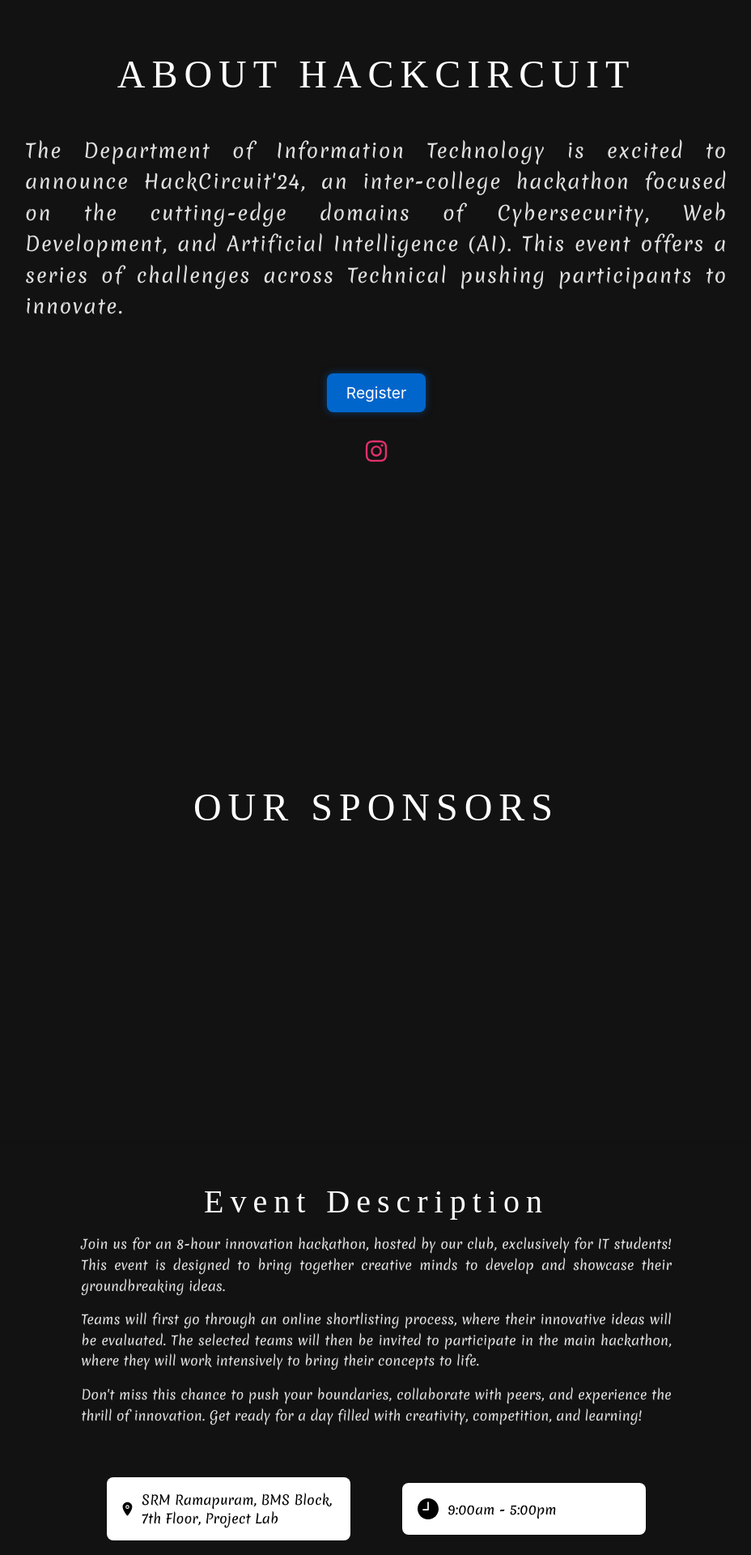
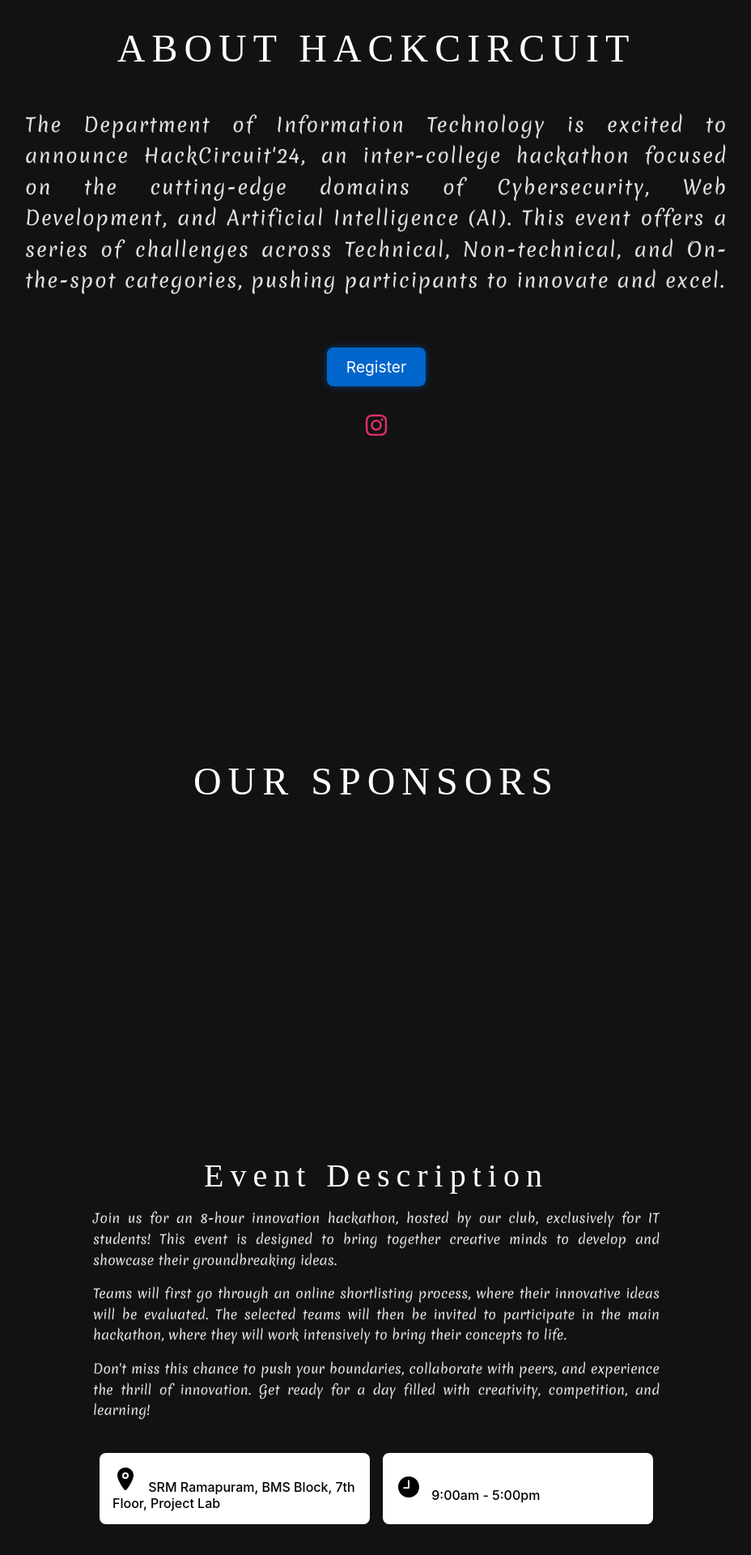
Before and after one commit to dharaneechinnu/HackCircuit, a React (Create React App) app: page / in a window 1280 px wide. Shown: the part 800-2720 px from the top of the page at 81% size, without its empty margins (175-1103 px from the left). Built offline with nearby package versions, Linux system fonts and the light colour scheme; a web font is replaced by a local one.

Commit message:
frontend

```diff
--- a/src/App.css
+++ b/src/App.css
@@ -1,3 +1,4 @@
+/* Importing fonts */
 @import url('https://fonts.googleapis.com/css2?family=Montaga&display=swap');
 @import url('https://fonts.googleapis.com/css2?family=Bungee+Inline&display=swap');
 @import url('https://fonts.googleapis.com/css2?family=Jersey+10&display=swap');
@@ -8,6 +9,7 @@
 @import url('https://fonts.googleapis.com/css2?family=Bungee+Inline&family=New+Amsterdam&display=swap');
 @import url('https://fonts.googleapis.com/css2?family=Pacifico&family=Satisfy&display=swap');
 @import url('https://fonts.googleapis.com/css2?family=Merienda:wght@300..900&display=swap');
+
 /* Reset default browser styles */
 * {
   margin: 0;
@@ -15,32 +17,45 @@
   box-sizing: border-box;
 }
 
-body {
+ body {
   margin: 0;
   padding: 0;
   height: 100%;
+  overflow-x: hidden; /* Apply overflow hidden to both html and body */
   font-family: -apple-system, BlinkMacSystemFont, 'Segoe UI', 'Roboto', 'Oxygen',
     'Ubuntu', 'Cantarell', 'Fira Sans', 'Droid Sans', 'Helvetica Neue',
     sans-serif;
   -webkit-font-smoothing: antialiased;
   -moz-osx-font-smoothing: grayscale;
-  overflow-x: hidden;
   background-color: #121212;
 }
 
 body::-webkit-scrollbar {
-  display: none;
-}
-
-body::-webkit-scrollbar-track {
-  display: none;
-}
-
-body::-webkit-scrollbar-thumb {
- display: none;
+  display: none; /* Hide scrollbar on webkit browsers */
 }
 
 code {
-  font-family: source-code-pro, Menlo, Monaco, Consolas, 'Courier New',
-    monospace;
+  font-family: source-code-pro, Menlo, Monaco, Consolas, 'Courier New', monospace;
 }
+
+/* Ensure no element causes overflow */
+.container {
+  max-width: 100%; /* Ensure containers don’t extend beyond the viewport */
+  overflow-x: hidden; /* Additional safeguard */
+}
+
+/* Add flex or grid fixes */
+.row {
+  display: flex;
+  flex-wrap: wrap; /* Prevents items from breaking out of row */
+}
+
+.col {
+  max-width: 100%; /* Prevents column overflow */
+}
+
+/* For specific components that might cause overflow */
+.event-description, .rule-box, .instruction-box {
+  max-width: 100%;
+  overflow-x: hidden;
+}
--- a/src/Pages/About.js
+++ b/src/Pages/About.js
@@ -1,57 +1,16 @@
-import React, { useEffect, useRef } from 'react';
+import React from 'react';
 import styled from 'styled-components';
 import { FaInstagram } from "react-icons/fa";
-import Lenis from '@studio-freight/lenis'; // Import Lenis for smooth scrolling
 
 const About = () => {
-  const aboutRef = useRef(null); // Create a ref for the About section
-
-  useEffect(() => {
-    // Initialize Lenis for smooth scrolling
-    const lenis = new Lenis({
-      duration: 1.2,
-      easing: (t) => Math.min(1, 1.001 - Math.pow(2, -10 * t)),
-    });
-
-    const animateScroll = (time) => {
-      lenis.raf(time);
-      requestAnimationFrame(animateScroll);
-    };
-
-    requestAnimationFrame(animateScroll);
-
-    // Set up IntersectionObserver for scroll animations
-    const observer = new IntersectionObserver(
-      (entries) => {
-        entries.forEach((entry) => {
-          if (entry.isIntersecting) {
-            // Add animation class when the section is in view
-            entry.target.classList.add('animate-slide-right');
-          }
-        });
-      },
-      { threshold: 0.5 }
-    );
-
-    // Observe the About section
-    if (aboutRef.current) {
-      observer.observe(aboutRef.current);
-    }
-
-    return () => {
-      lenis.destroy();
-      observer.disconnect();
-    };
-  }, []);
-
   return (
-    <Container ref={aboutRef} id='about'>
+    <Container id='about'>
       <div className="title">
         ABOUT HACKCIRCUIT
       </div>
       <div className="para">
         <p>
-          The Department of Information Technology is excited to announce HackCircuit'24, an inter-college hackathon focused on the cutting-edge domains of Cybersecurity, Web Development, and Artificial Intelligence (AI). This event offers a series of challenges across Technical pushing participants to innovate.
+          The Department of Information Technology is excited to announce HackCircuit'24, an inter-college hackathon focused on the cutting-edge domains of Cybersecurity, Web Development, and Artificial Intelligence (AI). This event offers a series of challenges across Technical, Non-technical, and On-the-spot categories, pushing participants to innovate and excel.
         </p>
       </div>
       <div className="button">
@@ -74,16 +33,8 @@ const Container = styled.div`
   justify-content: center;
   background-color: #121212; /* Dark background for better contrast */
   width: 100%;
-  max-width: 100%;
-  box-sizing: border-box;
-  opacity: 0;
-  transform: translateX(100px); /* Start off-screen to the right */
-  transition: all 0.8s ease-out; /* Smooth transition */
-
-  &.animate-slide-right {
-    opacity: 1;
-    transform: translateX(0); /* Slide in to its original position */
-  }
+  max-width: 100%; /* Ensure the width doesn't exceed the screen */
+  box-sizing: border-box; /* Include padding in the element's width and height */
 
   .title {
     font-size: 3rem;
@@ -93,7 +44,6 @@ const Container = styled.div`
     color: #ffffff;
     text-align: center;
     margin-bottom: 1rem;
-    margin-top: 2rem;
 
     @media screen and (max-width: 1024px) {
       font-size: 2.5rem;
@@ -111,16 +61,12 @@ const Container = styled.div`
   .para {
     color: #e0e0e0;
     width: 90%;
-    font-family: "Merienda", cursive;
-  font-optical-sizing: auto;
-  font-weight: 400;
-  font-style: normal;
     max-width: 900px;
     margin: 1rem auto;
     padding: 1rem;
     letter-spacing: 0.1rem;
     text-align: center;
-
+    font-family: "Merienda", cursive;
     p {
       font-size: 1.5rem;
       text-align: justify;
@@ -147,7 +93,7 @@ const Container = styled.div`
     a {
       display: inline-block;
       padding: 12px 24px;
-      background-color: #0066cc;
+      background-color: #0066cc; /* Blue background for the button */
       color: #ffffff;
       text-decoration: none;
       font-size: 1.2rem;
@@ -189,7 +135,7 @@ const Container = styled.div`
       font-size: 2rem;
 
       &:hover {
-        color: #e1306c;
+        color: #e1306c; /* Instagram brand color */
         transform: scale(1.2);
       }
 
--- a/src/Pages/Event.js
+++ b/src/Pages/Event.js
@@ -1,34 +1,14 @@
 import React, { useEffect, useRef } from 'react';
 import styled from 'styled-components';
-import Lenis from '@studio-freight/lenis'; // Import Lenis for smooth scrolling
 import { IoLocation } from "react-icons/io5";
 import { IoIosTime } from "react-icons/io";
 
 const Event = () => {
   const instructionRef = useRef(null);
   const ruleRef = useRef(null);
+  const domainRefs = useRef([]);
 
   useEffect(() => {
-    // Initialize Lenis for smooth scrolling
-    const lenis = new Lenis({
-      duration: 1.2,
-      easing: (t) => Math.min(1, 1.001 - Math.pow(2, -10 * t)),
-    });
-
-    const animateScroll = (time) => {
-      lenis.raf(time);
-      requestAnimationFrame(animateScroll);
-    };
-
-    requestAnimationFrame(animateScroll);
-
-    return () => {
-      lenis.destroy();
-    };
-  }, []);
-
-  useEffect(() => {
-    // Add scroll animation from right to left on elements
     const observer = new IntersectionObserver(
       (entries) => {
         entries.forEach((entry) => {
@@ -37,11 +17,19 @@ const Event = () => {
           }
         });
       },
-      { threshold: 0.2 }
+      { threshold: 0 }
     );
 
-    if (instructionRef.current) observer.observe(instructionRef.current);
-    if (ruleRef.current) observer.observe(ruleRef.current);
+    // Observe elements for scroll animation
+    [instructionRef, ruleRef].forEach(ref => {
+      if (ref.current) observer.observe(ref.current);
+    });
+    domainRefs.current.forEach(ref => {
+      if (ref) observer.observe(ref);
+    });
+
+    // Clean up the observer on component unmount
+    return () => observer.disconnect();
   }, []);
 
   return (
@@ -74,9 +62,14 @@ const Event = () => {
         </DetailItem>
       </EventDetails>
       <DomainContainer>
-        <DomainBox>Cybersecurity</DomainBox>
-        <DomainBox>Web Development</DomainBox>
-        <DomainBox>Artificial Intelligence</DomainBox>
+        {['Cybersecurity', 'Web Development', 'Artificial Intelligence'].map((domain, index) => (
+          <DomainBox
+            key={index}
+            ref={(el) => (domainRefs.current[index] = el)} // Assign refs to each DomainBox
+          >
+            {domain}
+          </DomainBox>
+        ))}
       </DomainContainer>
 
       {/* Instruction and Rules Boxes */}
@@ -102,6 +95,17 @@ const Event = () => {
   );
 };
 
+// Styled-components for Location and Time without animation
+const Location = styled.div`
+ font-size: 1rem;
+ font-weight: 500;
+`;
+
+const Time = styled.div`
+  font-size: 1rem;
+  font-weight: 500;
+`;
+
 // Styled-components for styling the Event component
 const EventContainer = styled.div`
   padding: 2rem;
@@ -114,11 +118,6 @@ const EventContainer = styled.div`
   justify-content: center;
   margin-bottom: 3rem;
 
-  @media (max-width: 1024px) {
-    max-width: 90%;
-    padding: 1.5rem;
-  }
-
   @media (max-width: 768px) {
     padding: 1.5rem;
     max-width: 95%;
@@ -126,7 +125,6 @@ const EventContainer = styled.div`
 
   @media (max-width: 480px) {
     padding: 1rem;
-    max-width: 100%;
   }
 `;
 
@@ -137,57 +135,38 @@ const EventTitle = styled.h1`
   letter-spacing: 0.5rem;
   color: #ffffff;
   text-align: center;
-  margin-bottom: 1rem;
-  margin-top: 1rem;
-
-  @media (max-width: 1024px) {
-    font-size: 2rem;
-    letter-spacing: 0.4rem;
-  }
+  margin: 1rem 0;
 
   @media (max-width: 768px) {
-    font-size: 1.8rem;
+    font-size: 2rem;
     letter-spacing: 0.3rem;
   }
 
   @media (max-width: 480px) {
-    font-size: 1.5rem;
+    font-size: 1.8rem;
     letter-spacing: 0.2rem;
   }
 `;
 
 const EventDescription = styled.div`
-   font-family: "Merienda", cursive;
-  font-optical-sizing: auto;
-  font-weight: 400;
-  font-style: normal;
-  width: 60%;
+  font-family: "Merienda", cursive;
+  width: 80%;
+  max-width: 700px;
   text-align: justify;
   line-height: 1.6;
   color: #e0e0e0;
 
   p {
-
     margin-bottom: 1rem;
-  }
-
-  @media (max-width: 1024px) {
-    width: 75%;
-    font-size: 1.1rem;
   }
 
   @media (max-width: 768px) {
     font-size: 1rem;
-    width: 85%;
+    width: 90%;
   }
 
   @media (max-width: 480px) {
     font-size: 0.9rem;
-    width: 90%;
-  }
-
-  @media (max-width: 320px) {
-    font-size: 0.85rem;
     width: 95%;
   }
 `;
@@ -195,20 +174,14 @@ const EventDescription = styled.div`
 const EventDetails = styled.div`
   display: flex;
   justify-content: space-between;
-  width: 60%;
+  width: 80%;
+  max-width: 700px;
   margin-top: 1rem;
-  font-family: "Merienda", cursive;
-  font-optical-sizing: auto;
-  font-weight: 400;
-  font-style: normal;
+  flex-wrap: wrap;
+
   @media (max-width: 768px) {
     flex-direction: column;
     align-items: center;
-    width: 80%;
-  }
-
-  @media (max-width: 480px) {
-    width: 90%;
   }
 `;
 
@@ -218,8 +191,8 @@ const DetailItem = styled.div`
   padding: 1rem;
   color: #000000;
   border-radius: 8px;
-  width: 100%;
-
+  width: calc(50% - 1rem);
+  background-color: #fff;
   margin: 0.5rem;
 
   .icon {
@@ -228,22 +201,12 @@ const DetailItem = styled.div`
   }
 
   @media (max-width: 768px) {
-    font-size: 0.9rem;
+    width: 100%;
   }
 
   @media (max-width: 480px) {
-    font-size: 0.8rem;
+    font-size: 0.9rem;
   }
-`;
-
-const Location = styled(DetailItem)`
-  background-color: #ffff;
-  padding: 1rem;
-`;
-
-const Time = styled(DetailItem)`
-  background-color: #fff;
-  padding: 1rem;
 `;
 
 const DomainContainer = styled.div`
@@ -267,9 +230,6 @@ const DomainBox = styled.button`
   background-color: #1f1f1f;
   color: #ffffff;
   font-family: "Merienda", cursive;
-  font-optical-sizing: auto;
-  font-weight: 400;
-  font-style: normal;
   cursor: pointer;
   transition: transform 0.3s ease, background-color 0.3s ease;
 
@@ -278,13 +238,7 @@ const DomainBox = styled.button`
     background-color: #303030;
   }
 
-  @media (max-width: 1024px) {
-    padding: 0.9rem 1.8rem;
-  }
-
   @media (max-width: 768px) {
-    width: 80%;
-    text-align: center;
     padding: 0.8rem 1.5rem;
   }
 
@@ -292,14 +246,12 @@ const DomainBox = styled.button`
     padding: 0.7rem 1.2rem;
     font-size: 0.9rem;
   }
+`;
 
-  @media (max-width: 320px) {
-    padding: 0.6rem 1rem;
-    font-size: 0.8rem;
-  }
-`;
+// Styled-components for InstructionBox and RuleBox with fade-up animation
 const InstructionBox = styled.div`
-  width: 60%;
+  width: 80%;
+  max-width: 700px;
   padding: 1rem;
   margin-top: 2rem;
   background-color: #2d2d2d;
@@ -307,15 +259,13 @@ const InstructionBox = styled.div`
   color: #fff;
   text-align: justify;
   opacity: 0;
-  transform: translateX(100px);
+  transform: translateY(30px);
   transition: all 0.6s ease-out;
   font-family: "Merienda", cursive;
-  font-optical-sizing: auto;
-  font-weight: 400;
-  font-style: normal;
+
   &.slide-in {
     opacity: 1;
-    transform: translateX(0);
+    transform: translateY(0);
   }
 
   h3 {
@@ -328,20 +278,13 @@ const InstructionBox = styled.div`
     margin-left: 1.5rem;
   }
 
-  @media (max-width: 768px) {
-    width: 80%;
-  }
-
   @media (max-width: 480px) {
-    width: 90%;
+    width: 95%;
   }
 `;
 
+// Reusing InstructionBox styles for RuleBox
 const RuleBox = styled(InstructionBox)`
- font-family: "Merienda", cursive;
-  font-optical-sizing: auto;
-  font-weight: 400;
-  font-style: normal;
   margin-top: 1rem;
 `;
 
--- a/src/Pages/Main.js
+++ b/src/Pages/Main.js
@@ -116,7 +116,7 @@ const AnimatedText = styled.div`
   }
 
   @media (max-width: 480px) {
-    font-size: 3rem;
+    font-size: 2.5rem;
   }
 
   @media (max-width: 320px) {
@@ -151,6 +151,7 @@ const AnimatedCode = styled.div`
   text-transform: uppercase;
   font-size: 3rem;
   letter-spacing: 1rem;
+  animation: ${fadeInSlideUp} 2s ease-in-out;
   font-style: normal;
   margin: 1rem 0; /* Adds spacing between the title and code */
 
@@ -165,7 +166,7 @@ const AnimatedCode = styled.div`
   }
 
   @media (max-width: 480px) {
-    font-size: 1.5rem;
+    font-size: 1rem;
     letter-spacing: 0.5rem;
   }
 
```
